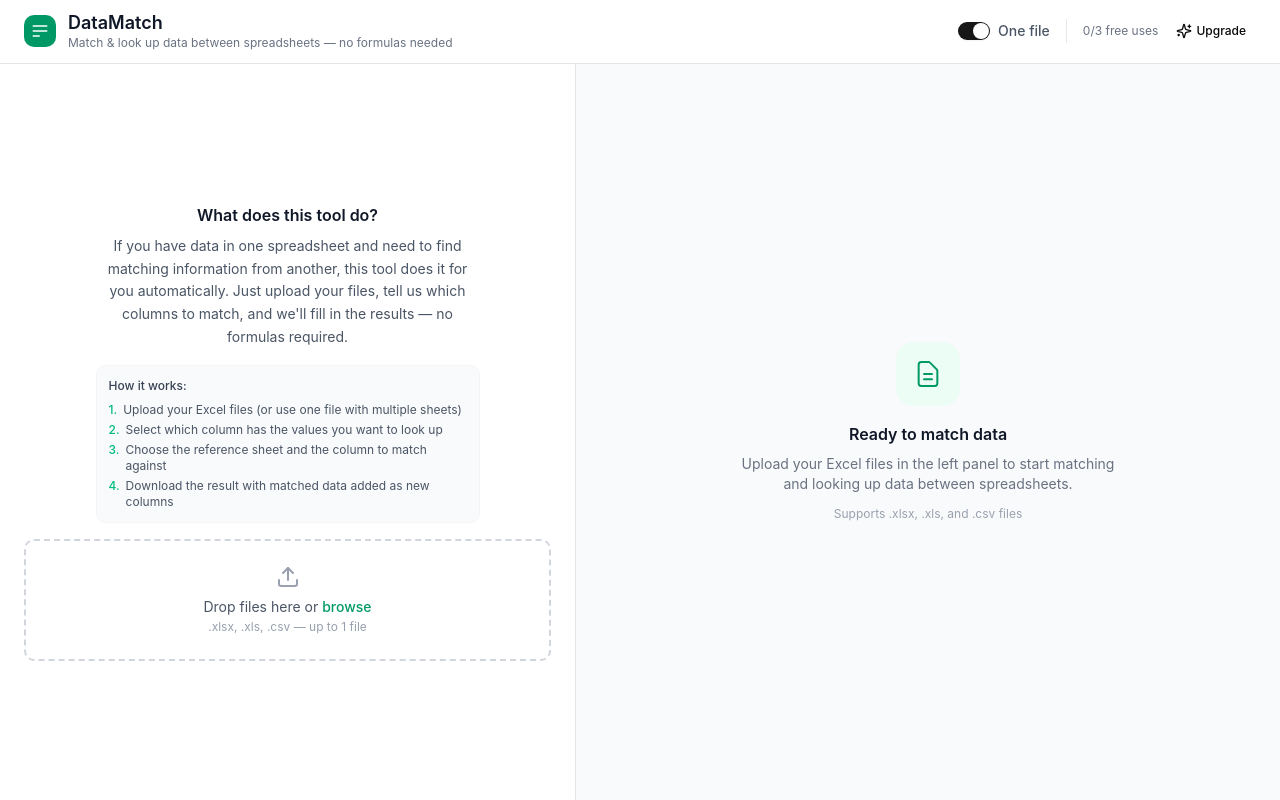
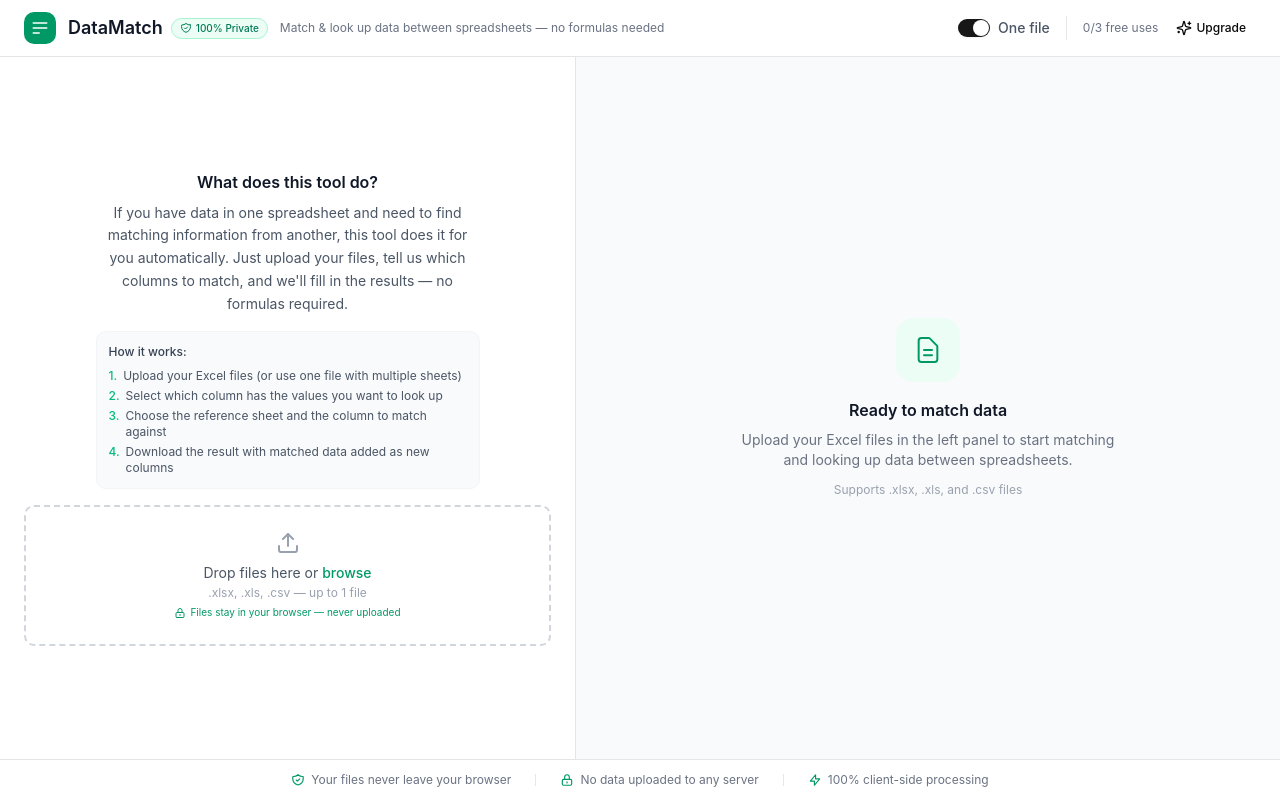
Before and after one commit to felix1200/datamatch, a Next.js app: page / in a window 1280 px wide. Built offline with nearby package versions, Linux system fonts and the light colour scheme.

Commit message:
feat: add privacy and security trust indicators throughout the app
Coze-Commit-Type: user
Coze-User-ID: 2591975774889463
Coze-Conversation-ID: 10932983

```diff
--- a/src/app/page.tsx
+++ b/src/app/page.tsx
@@ -131,10 +131,16 @@
               <path strokeLinecap="round" strokeLinejoin="round" d="M4 6h16M4 12h16M4 18h7" />
             </svg>
           </div>
-          <div>
+          <div className="flex items-center gap-2">
             <h1 className="text-lg font-semibold text-gray-900 leading-tight">DataMatch</h1>
-            <p className="text-xs text-gray-500">Match & look up data between spreadsheets — no formulas needed</p>
+            <span className="inline-flex items-center gap-1 px-2 py-0.5 rounded-full bg-emerald-50 border border-emerald-200 text-emerald-700 text-[10px] font-medium">
+              <svg className="w-3 h-3" fill="none" viewBox="0 0 24 24" stroke="currentColor" strokeWidth={2}>
+                <path strokeLinecap="round" strokeLinejoin="round" d="M9 12l2 2 4-4m5.618-4.016A11.955 11.955 0 0112 2.944a11.955 11.955 0 01-8.618 3.04A12.02 12.02 0 003 9c0 5.591 3.824 10.29 9 11.622 5.176-1.332 9-6.03 9-11.622 0-1.042-.133-2.052-.382-3.016z" />
+              </svg>
+              100% Private
+            </span>
           </div>
+          <p className="text-xs text-gray-500">Match & look up data between spreadsheets — no formulas needed</p>
         </div>
         <div className="flex items-center gap-4">
           <div className="flex items-center gap-2">
@@ -309,6 +315,30 @@
           )}
         </div>
       </main>
+
+      {/* Trust Footer */}
+      <footer className="border-t bg-white px-6 py-3 flex items-center justify-center gap-6 shrink-0">
+        <div className="flex items-center gap-1.5 text-xs text-gray-500">
+          <svg className="w-3.5 h-3.5 text-emerald-600" fill="none" viewBox="0 0 24 24" stroke="currentColor" strokeWidth={2}>
+            <path strokeLinecap="round" strokeLinejoin="round" d="M9 12l2 2 4-4m5.618-4.016A11.955 11.955 0 0112 2.944a11.955 11.955 0 01-8.618 3.04A12.02 12.02 0 003 9c0 5.591 3.824 10.29 9 11.622 5.176-1.332 9-6.03 9-11.622 0-1.042-.133-2.052-.382-3.016z" />
+          </svg>
+          <span>Your files never leave your browser</span>
+        </div>
+        <div className="h-3 w-px bg-gray-200" />
+        <div className="flex items-center gap-1.5 text-xs text-gray-500">
+          <svg className="w-3.5 h-3.5 text-emerald-600" fill="none" viewBox="0 0 24 24" stroke="currentColor" strokeWidth={2}>
+            <path strokeLinecap="round" strokeLinejoin="round" d="M12 15v2m-6 4h12a2 2 0 002-2v-6a2 2 0 00-2-2H6a2 2 0 00-2 2v6a2 2 0 002 2zm10-10V7a4 4 0 00-8 0v4h8z" />
+          </svg>
+          <span>No data uploaded to any server</span>
+        </div>
+        <div className="h-3 w-px bg-gray-200" />
+        <div className="flex items-center gap-1.5 text-xs text-gray-500">
+          <svg className="w-3.5 h-3.5 text-emerald-600" fill="none" viewBox="0 0 24 24" stroke="currentColor" strokeWidth={2}>
+            <path strokeLinecap="round" strokeLinejoin="round" d="M13 10V3L4 14h7v7l9-11h-7z" />
+          </svg>
+          <span>100% client-side processing</span>
+        </div>
+      </footer>
     </div>
   );
 }
--- a/src/components/file-upload.tsx
+++ b/src/components/file-upload.tsx
@@ -108,6 +108,12 @@
             Drop files here or <span className="text-emerald-600 font-medium">browse</span>
           </p>
           <p className="text-xs text-gray-400 mt-0.5">.xlsx, .xls, .csv — up to {maxFiles} file{maxFiles > 1 ? 's' : ''}</p>
+          <p className="text-[10px] text-emerald-600 mt-1 flex items-center justify-center gap-1">
+            <svg className="w-3 h-3" fill="none" viewBox="0 0 24 24" stroke="currentColor" strokeWidth={2}>
+              <path strokeLinecap="round" strokeLinejoin="round" d="M12 15v2m-6 4h12a2 2 0 002-2v-6a2 2 0 00-2-2H6a2 2 0 00-2 2v6a2 2 0 002 2zm10-10V7a4 4 0 00-8 0v4h8z" />
+            </svg>
+            Files stay in your browser — never uploaded
+          </p>
         </div>
         <input ref={inputRef} type="file" accept=".xlsx,.xls,.csv" multiple onChange={handleFileInput} className="hidden" />
       </div>
```
